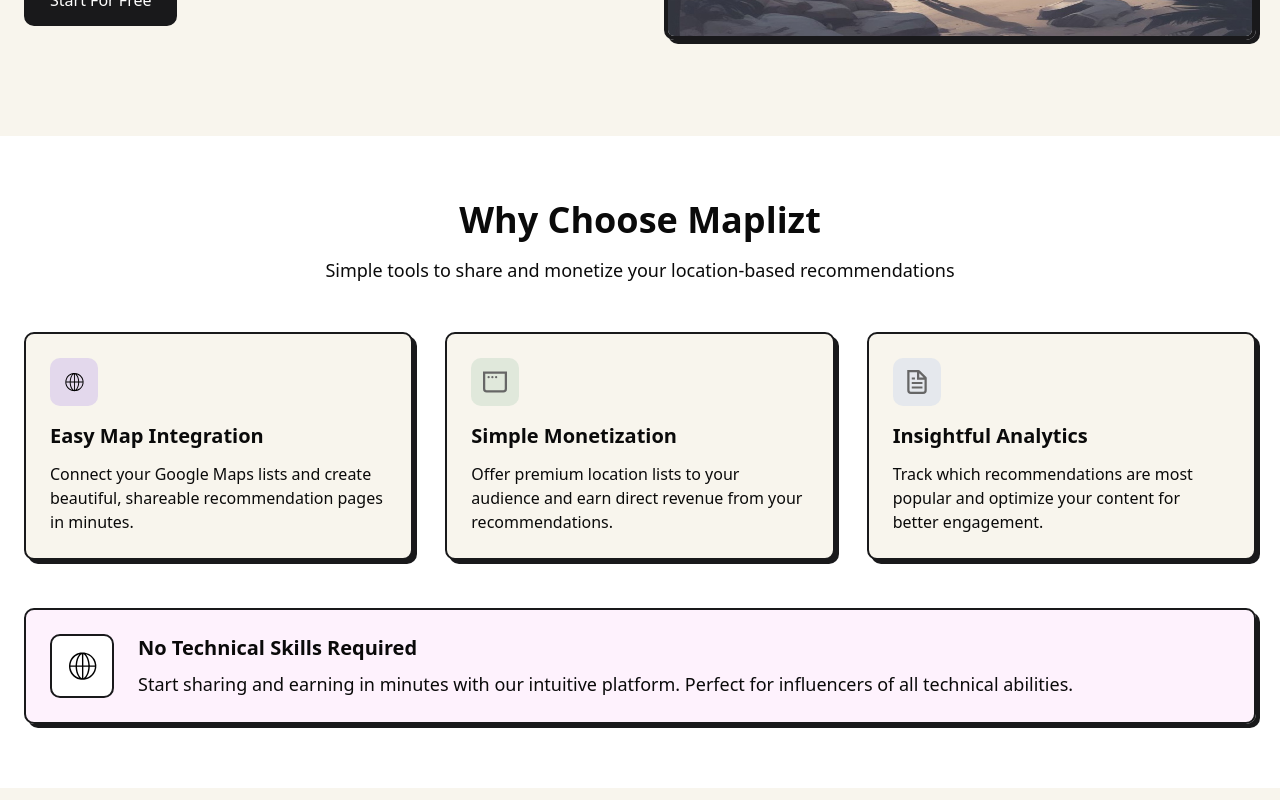
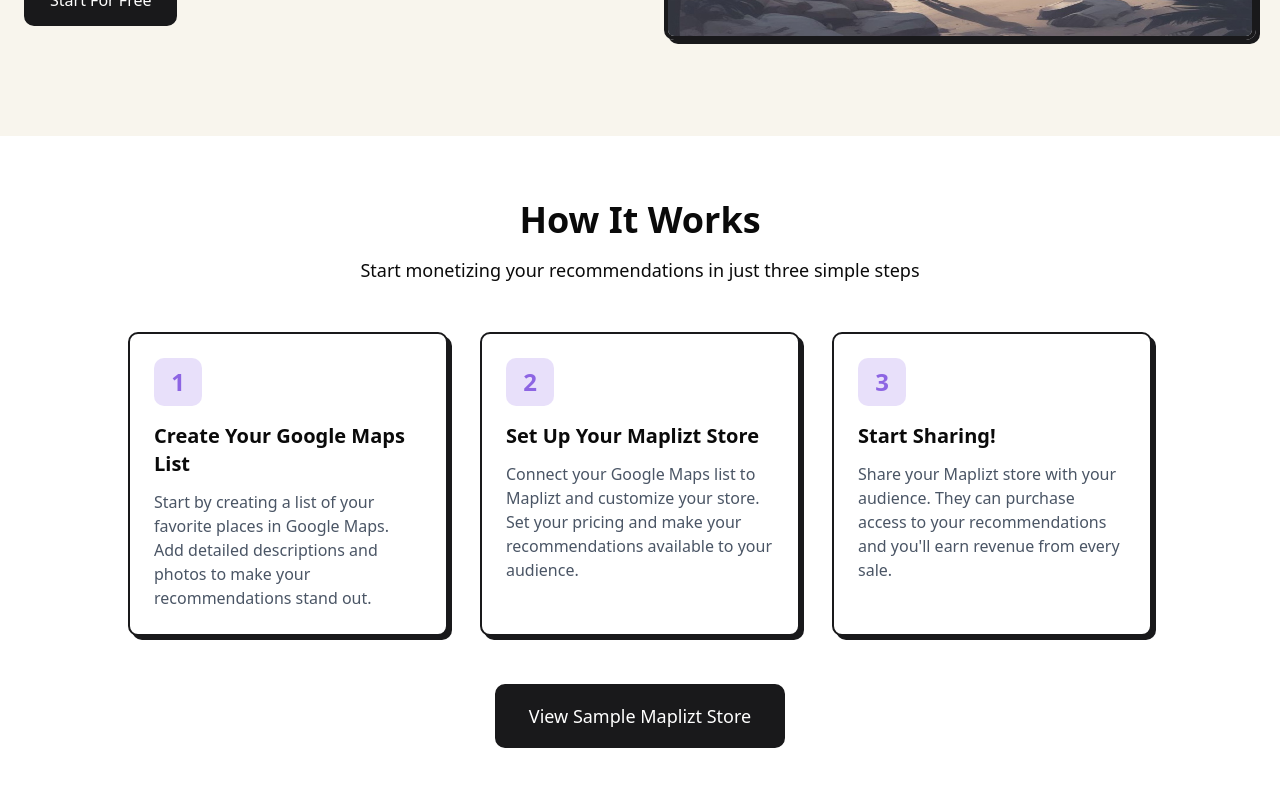
Before and after one commit to krzysiekprzekwas/maplizt, a Next.js app: page / in a window 1280 px wide. Shown: the part 540-1340 px from the top of the page. Built offline with nearby package versions, Linux system fonts and the light colour scheme; no server answers.

Commit message:
How it works section

```diff
--- a/app/page.tsx
+++ b/app/page.tsx
@@ -51,8 +51,56 @@
         </div>
       </section>
 
+      {/* How It Works Section */}
+      <section className="py-16 bg-white">
+        <div className="container mx-auto px-4 md:px-6">
+          <div className="text-center mb-12">
+            <h2 className="text-3xl md:text-4xl font-bold mb-4">How It Works</h2>
+            <p className="text-lg max-w-2xl mx-auto">Start monetizing your recommendations in just three simple steps</p>
+          </div>
+
+          <div className="grid grid-cols-1 md:grid-cols-3 gap-8 max-w-5xl mx-auto">
+            {/* Step 1 */}
+            <div className="bg-white p-6 rounded-lg border-2 border-[#19191b] brutal-shadow-all">
+              <div className="w-12 h-12 bg-[#8d65e3]/20 rounded-lg flex items-center justify-center mb-4">
+                <span className="text-2xl font-bold text-[#8d65e3]">1</span>
+              </div>
+              <h3 className="text-xl font-bold mb-3">Create Your Google Maps List</h3>
+              <p className="text-gray-600">Start by creating a list of your favorite places in Google Maps. Add detailed descriptions and photos to make your recommendations stand out.</p>
+            </div>
+
+            {/* Step 2 */}
+            <div className="bg-white p-6 rounded-lg border-2 border-[#19191b] brutal-shadow-all">
+              <div className="w-12 h-12 bg-[#8d65e3]/20 rounded-lg flex items-center justify-center mb-4">
+                <span className="text-2xl font-bold text-[#8d65e3]">2</span>
+              </div>
+              <h3 className="text-xl font-bold mb-3">Set Up Your Maplizt Store</h3>
+              <p className="text-gray-600">Connect your Google Maps list to Maplizt and customize your store. Set your pricing and make your recommendations available to your audience.</p>
+            </div>
+
+            {/* Step 3 */}
+            <div className="bg-white p-6 rounded-lg border-2 border-[#19191b] brutal-shadow-all">
+              <div className="w-12 h-12 bg-[#8d65e3]/20 rounded-lg flex items-center justify-center mb-4">
+                <span className="text-2xl font-bold text-[#8d65e3]">3</span>
+              </div>
+              <h3 className="text-xl font-bold mb-3">Start Sharing!</h3>
+              <p className="text-gray-600">Share your Maplizt store with your audience. They can purchase access to your recommendations and you'll earn revenue from every sale.</p>
+            </div>
+          </div>
+
+          <div className="text-center mt-12">
+            <Link
+              href="/kristof-pro"
+              className="inline-block bg-[#19191b] text-white px-8 py-4 rounded-lg border-2 border-[#19191b] font-medium hover:bg-opacity-90 transition text-lg"
+            >
+              View Sample Maplizt Store
+            </Link>
+          </div>
+        </div>
+      </section>
+
       {/* Features Section */}
-      <section id="features" className="py-16 bg-white">
+      <section id="features" className="py-16">
         <div className="container mx-auto px-4 md:px-6">
           <div className="text-center mb-12">
             <h2 className="text-3xl md:text-4xl font-bold mb-4">Why Choose Maplizt</h2>
@@ -102,7 +150,7 @@
       </section>
 
       {/* Testimonials Section */}
-      <section id="testimonials" className="py-16" style={{ backgroundColor: "#f8f5ed" }}>
+      <section id="testimonials" className="py-16 bg-white">
         <div className="container mx-auto px-4 md:px-6">
           <div className="text-center mb-12">
             <h2 className="text-3xl md:text-4xl font-bold mb-4">What Our Users Say</h2>
@@ -156,7 +204,7 @@
       </section>
 
       {/* Pricing Section */}
-      <section id="pricing" className="py-16 bg-white">
+      <section id="pricing" className="py-16">
         <div className="container mx-auto px-4 md:px-6">
           <div className="text-center mb-12">
             <h2 className="text-3xl md:text-4xl font-bold mb-4">Simple, Transparent Pricing</h2>
```
